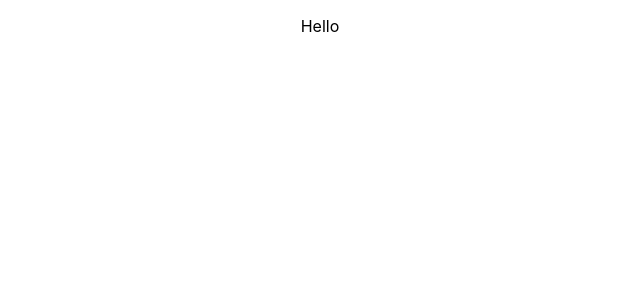
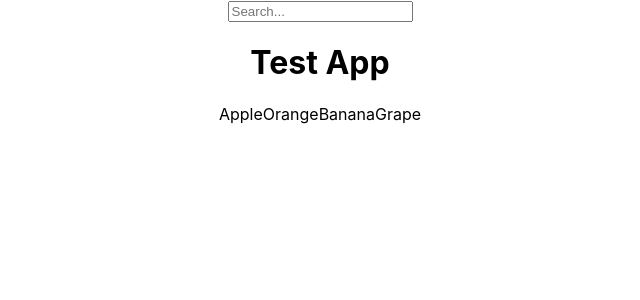
Before and after one commit to Mckennat33/test-app, a React (Create React App) app: page / in a window 1280 px wide. Shown: the top 300 px of the page, without its empty margins (320-960 px from the left). Built offline with nearby package versions, Linux system fonts and the light colour scheme.

Commit message:
working on a search feature on arrays. Bug: diplaying only one of the items

```diff
--- a/src/App.js
+++ b/src/App.js
@@ -1,6 +1,8 @@
 import logo from './logo.svg';
 import './App.css';
 import Home from './components/Home'
+import React from 'react'
+import { useEffect, useState } from 'react';
 
 
 const object = {
@@ -21,13 +23,40 @@ const arrayObject = [
   }
 ]
 
-const array = ["apple", "oranges", "bananas", "grapes"]
+const array = ["Apple", "Orange", "Banana", "Grape"]
+
+const objectOfArrays = {
+  fruits: ["apple", "banana", "orange"],
+  vegetables: ["carrot", "spinach", "broccoli"],
+  dairy: ["milk", "cheese", "yogurt"]
+};
 
 function App() {
+  const [ search, setSearch ] = useState('')
+
+  const filteredSearch = array.filter((fruit) => {
+    const searchFruit = fruit.toLowerCase().includes(search.toLocaleLowerCase())
+    return searchFruit
+  })
+
+  // console.log(filteredSearch)
+
   return (
     <div className="App">
+      <>
+        <input
+          type='text'
+          className='input'
+          onSubmit={(e) => setSearch(e.target.value)}
+          placeholder='Search...'
+        />
+      </>
       <Home className='Home'>
-        <p>Hello</p>
+        <h1>Test App</h1>
+        {/* {filteredSearch.map((e) => {
+          <p>{e}</p>
+        })} */}
+        <p>{filteredSearch}</p>
       </Home>
     </div>
   );
--- a/src/index.js
+++ b/src/index.js
@@ -6,9 +6,9 @@ import reportWebVitals from './reportWebVitals';
 
 const root = ReactDOM.createRoot(document.getElementById('root'));
 root.render(
-  <React.StrictMode>
+  // <React.StrictMode>
     <App />
-  </React.StrictMode>
+  // </React.StrictMode>
 );
 
 // If you want to start measuring performance in your app, pass a function
```
